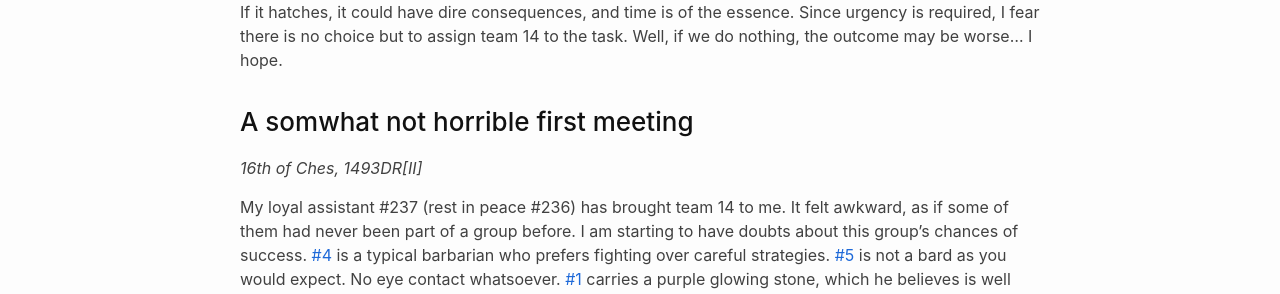
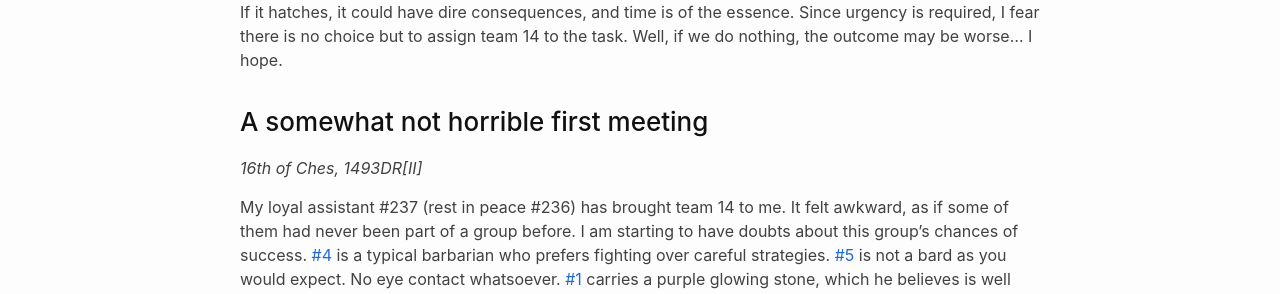
Before and after one commit to Titan-Lyra/thebookkeeper, a Jekyll site: the page built from team_14/001 - The Murkmire Malevolence/_posts/2025-06-13-prologue.md, in a window 1280 px wide. Shown: the part 1043-1337 px from the top of the page. Built offline with Jekyll 4.4.1, drawn with Linux system fonts in a browser that asks for light colours.

Commit message:
Update 2025-06-13-prologue.md

```diff
--- a/team_14/001 - The Murkmire Malevolence/_posts/2025-06-13-prologue.md
+++ b/team_14/001 - The Murkmire Malevolence/_posts/2025-06-13-prologue.md
@@ -17,7 +17,7 @@ Today I assembled a new team (team 14) to replace team 11. A group of random lon
 
 [A doctor]({{ '/characters/doctor-dannell/' | relative_url }}) at Varkenbluff University in Greyhawk has approached me. Like many who are desperate, she offered me gold to help her. Her story intrigued me. A stone that is not a stone but an egg — that reminds me of one of the members of team 14, but I digress... The doctor claims it is the egg of an eldritch horror. If it hatches, it could have dire consequences, and time is of the essence. Since urgency is required, I fear there is no choice but to assign team 14 to the task. Well, if we do nothing, the outcome may be worse... I hope.
 
-### A somwhat not horrible first meeting
+### A somewhat not horrible first meeting
 *16th of Ches, 1493DR[II]*
 
 My loyal assistant #237 (rest in peace #236) has brought team 14 to me. It felt awkward, as if some of them had never been part of a group before. I am starting to have doubts about this group's chances of success. [#4]({{ '/characters/grof-granok/' | relative_url }}) is a typical barbarian who prefers fighting over careful strategies. [#5]({{ '/characters/alice/' | relative_url }}) is not a bard as you would expect. No eye contact whatsoever. [#1]({{ '/characters/caelum/' | relative_url }}) carries a purple glowing stone, which he believes is well hidden. [#3]({{ '/characters/rowan/' | relative_url }}) showed his discomfort—whether this was due to the group or because he cannot cope with the bustle of the city I have yet to discover. [#2]({{ '/characters/alice/' | relative_url }}) has piqued my interest. Usually, I can quickly uncover a contractor's background, but with this halfling I have not succeeded so far.
```
